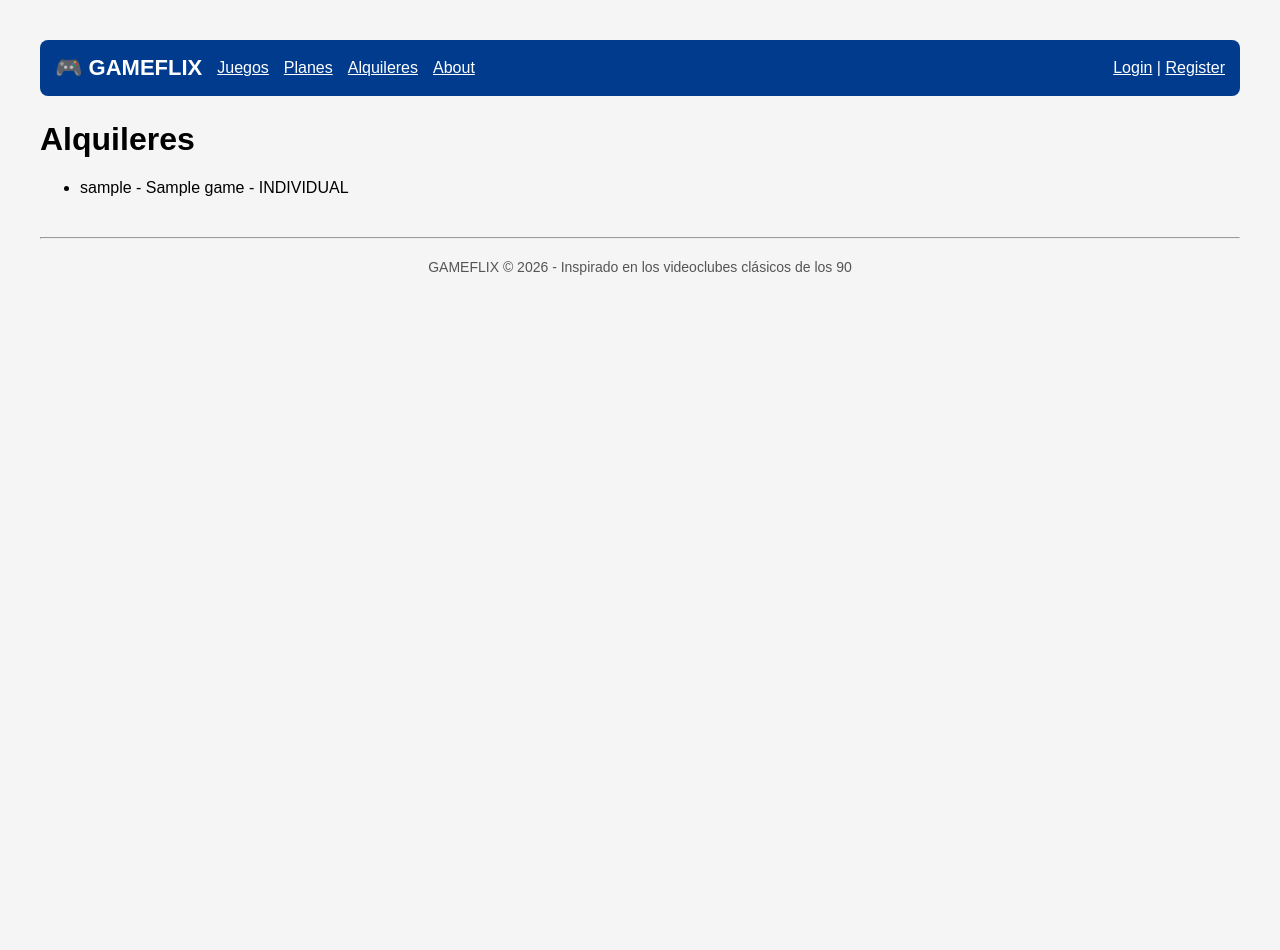
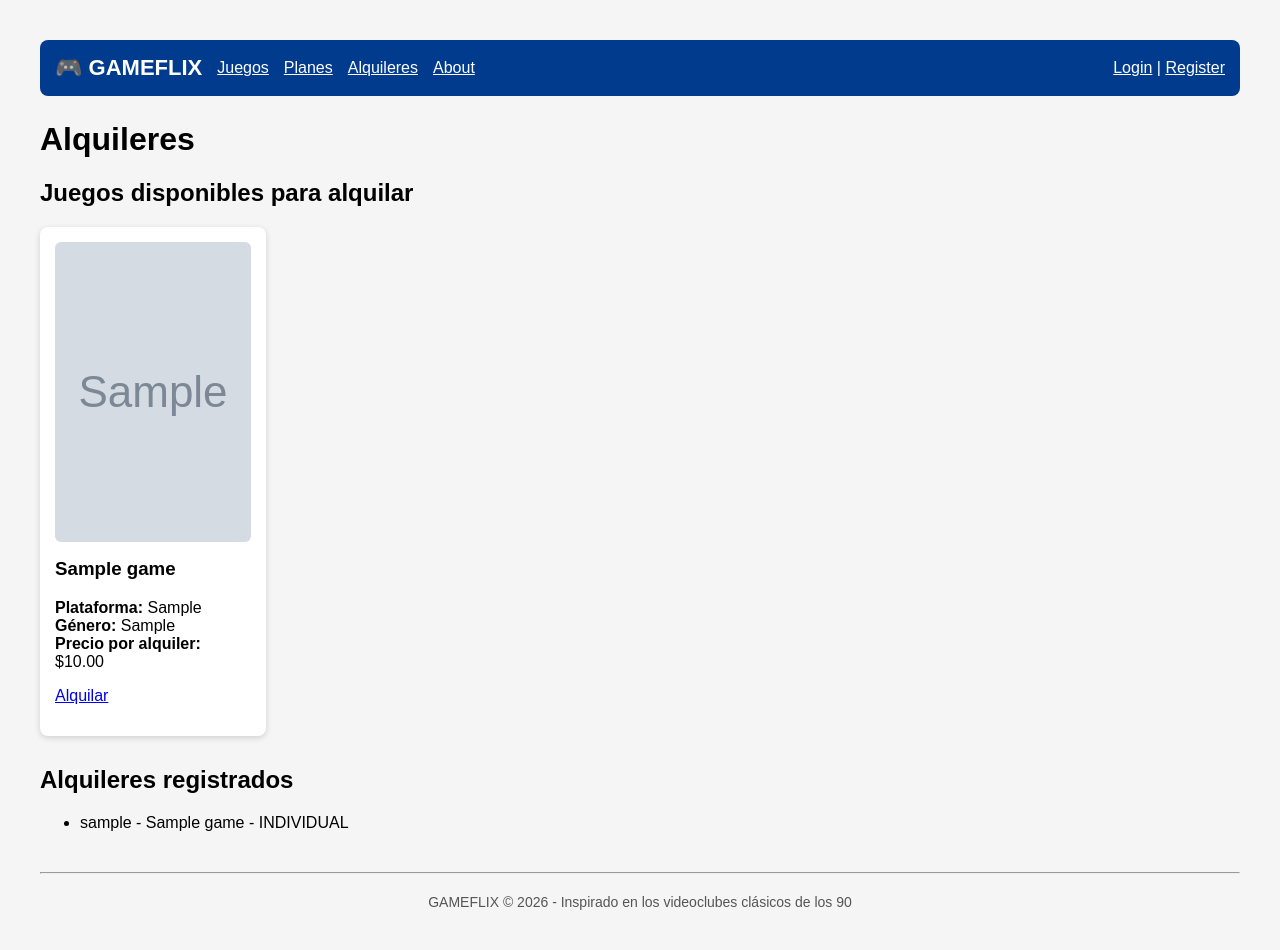
Before and after one commit to firmanija/entrega_final_coder_brunofirmano, a Django app: page /rentals/ in a window 1280 px wide. Before the commit the page ends 275 px from the top, so only its background shows below. Run offline with Django 5.2, Linux system fonts and the light colour scheme; tables that the repository leaves empty hold one stand-in row (values such as "Sample post"); grey boxes marked "Sample" are stand-in pictures.

Commit message:
cambios finales en tapas y parte de alquiler

```diff
--- a/GAMEFLIX/models.py
+++ b/GAMEFLIX/models.py
@@ -8,6 +8,7 @@ class Game(models.Model):
     genre = models.CharField(max_length=60, blank=True)
     price_per_rental = models.DecimalField(max_digits=10, decimal_places=2, default=0)
     is_active = models.BooleanField(default=True)
+    cover_url = models.URLField(blank=True, null=True)
 
     def __str__(self) -> str:
         return self.title
--- a/GAMEFLIX/views.py
+++ b/GAMEFLIX/views.py
@@ -84,4 +84,9 @@ class PlanDeleteView(DeleteView):
 
 def rental_list(request):
     rentals = Rental.objects.all().order_by("-start_date")
-    return render(request, "GAMEFLIX/rental_list.html", {"rentals": rentals})
+    games = Game.objects.filter(is_active=True).order_by("title")
+
+    return render(request, "GAMEFLIX/rental_list.html", {
+        "rentals": rentals,
+        "games": games,
+    })
--- a/templates/GAMEFLIX/rental_list.html
+++ b/templates/GAMEFLIX/rental_list.html
@@ -7,6 +7,41 @@ Alquileres
 {% block content %}
 
 <h1>Alquileres</h1>
+
+<h2>Juegos disponibles para alquilar</h2>
+
+<div style="display:grid; grid-template-columns:repeat(auto-fill,minmax(220px,1fr)); gap:18px; margin-bottom:30px;">
+
+    {% for g in games %}
+    <div style="background:white;padding:15px;border-radius:8px;box-shadow:0 2px 6px rgba(0,0,0,0.15);">
+
+        {% if g.cover_url %}
+            <img src="{{ g.cover_url }}" alt="{{ g.title }}" style="width:100%; height:300px; object-fit:cover; border-radius:6px; margin-bottom:12px;">
+        {% else %}
+            <div style="width:100%; height:300px; background:#d9d9d9; border-radius:6px; margin-bottom:12px; display:flex; align-items:center; justify-content:center; color:#666;">
+                Sin portada
+            </div>
+        {% endif %}
+
+        <h3 style="margin-top:0;">{{ g.title }}</h3>
+
+        <p>
+            <strong>Plataforma:</strong> {{ g.platform }}<br>
+            <strong>Género:</strong> {{ g.genre }}<br>
+            <strong>Precio por alquiler:</strong> ${{ g.price_per_rental }}
+        </p>
+
+        <p>
+            <a href="#">Alquilar</a>
+        </p>
+    </div>
+    {% empty %}
+    <p>No hay juegos disponibles.</p>
+    {% endfor %}
+
+</div>
+
+<h2>Alquileres registrados</h2>
 
 <ul>
     {% for r in rentals %}
```
Also changed, not shown: templates/GAMEFLIX/game_list.html (+9 -0 lines), GAMEFLIX/migrations/0002_game_cover_url.py (added).
